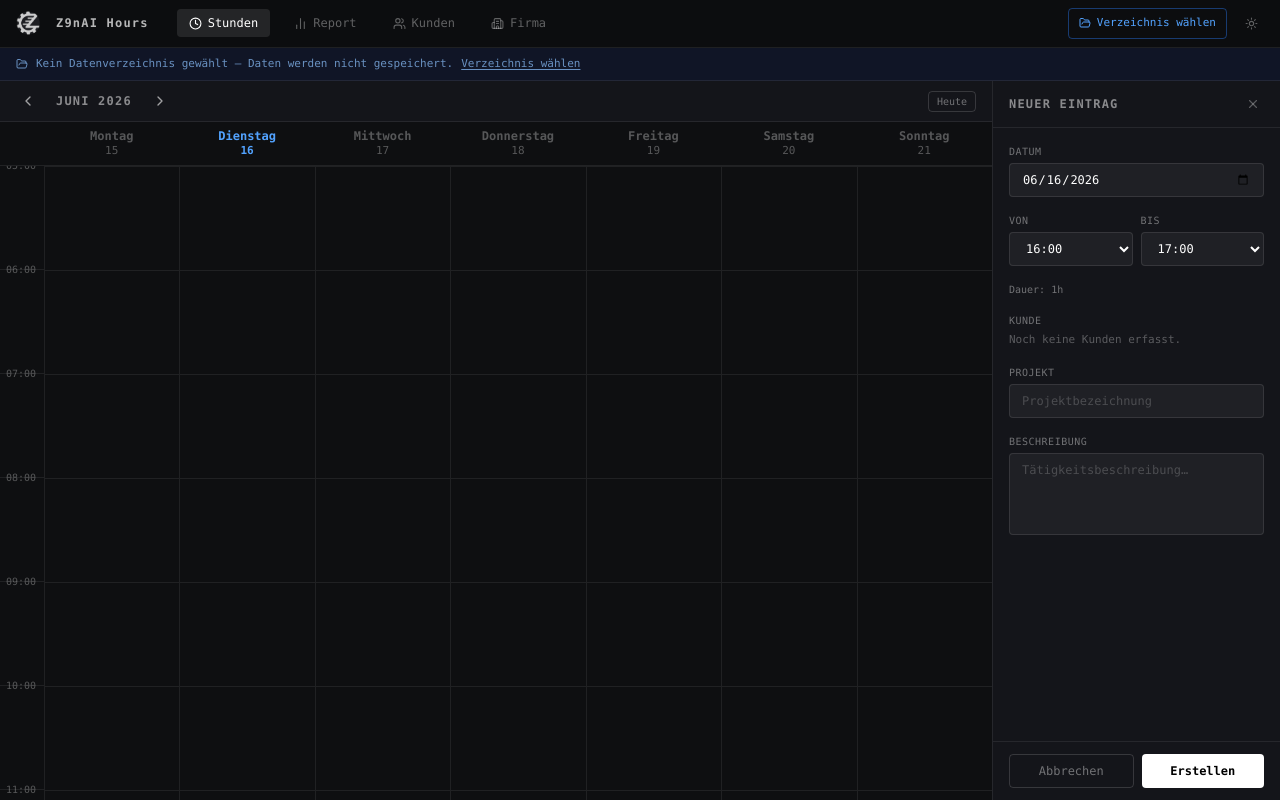
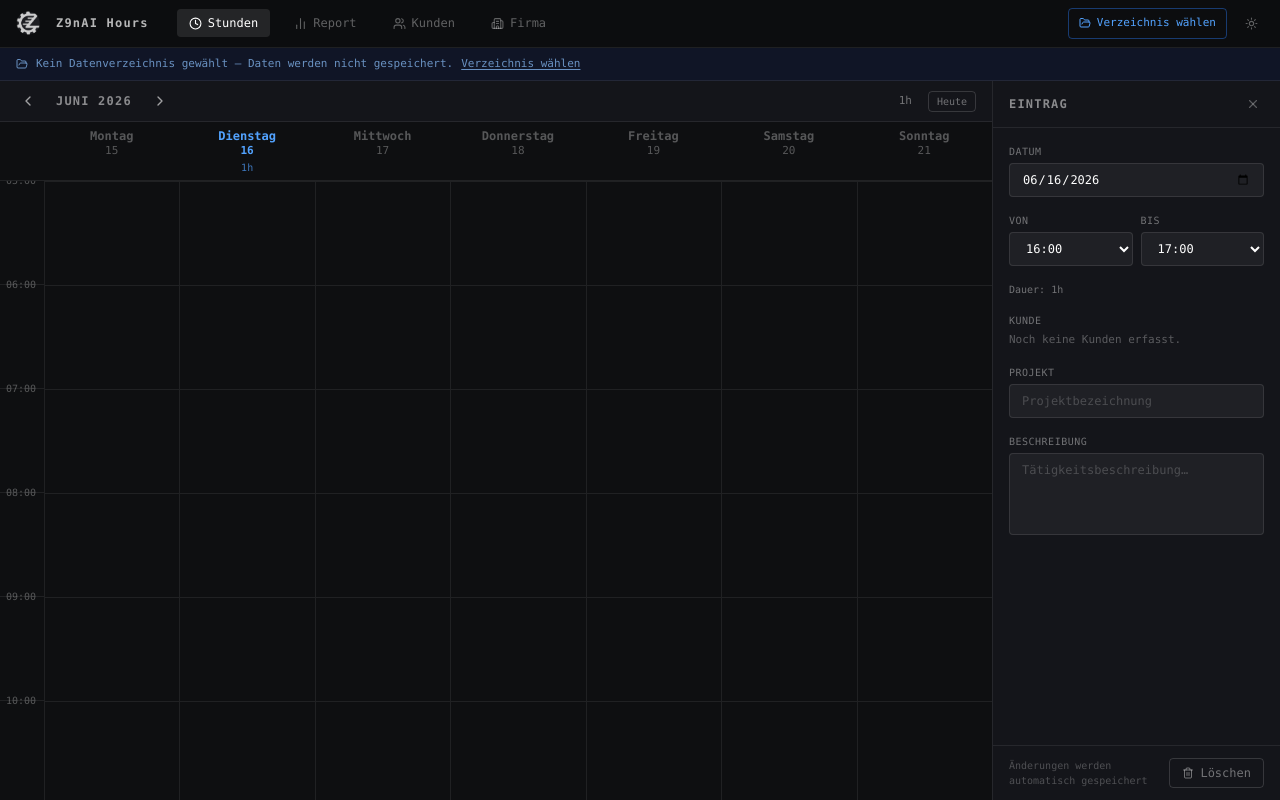
Before and after one commit to z9nai/z9nai-hours, a React (Vite) app: page / in a window 1280 px wide. Both pictures are taken after a click on the button "Neuer Eintrag". Built offline with nearby package versions, Linux system fonts and the light colour scheme.

Commit message:
Added autosave for entries.

```diff
--- a/src/App.tsx
+++ b/src/App.tsx
@@ -12,14 +12,29 @@ type View = 'calendar' | 'clients' | 'reports' | 'company';
 
 type PanelEntry = Partial<TimeEntry> & { date: string; startTime: string; endTime: string };
 
+function genId() {
+  return Math.random().toString(36).slice(2) + Date.now().toString(36);
+}
+
 export default function App() {
-  const { isDark, toggleTheme, dirHandle, savedHandleAvailable, pickDirectory, reconnectDirectory } = useStore();
+  const { isDark, toggleTheme, dirHandle, savedHandleAvailable, pickDirectory, reconnectDirectory, clients, addEntry } = useStore();
   const [view, setView] = useState<View>('calendar');
-  const [panelEntry, setPanelEntry] = useState<PanelEntry | null>(null);
+  const [panelEntry, setPanelEntry] = useState<TimeEntry | null>(null);
   const [selectedId, setSelectedId] = useState<string | null>(null);
 
-  const handleSelect = (entry: PanelEntry) => {
-    setSelectedId(null);
+  // Drag selection (or "Neuer Eintrag") creates the entry immediately — auto-save
+  const handleSelect = (sel: PanelEntry) => {
+    const entry: TimeEntry = {
+      id: genId(),
+      clientId: sel.clientId ?? (clients[0]?.id ?? ''),
+      date: sel.date,
+      startTime: sel.startTime,
+      endTime: sel.endTime,
+      project: sel.project ?? '',
+      description: sel.description ?? '',
+    };
+    addEntry(entry);
+    setSelectedId(entry.id);
     setPanelEntry(entry);
   };
 
@@ -115,7 +130,7 @@ export default function App() {
         {view === 'calendar' ? (
           <>
             <div className="flex-1 overflow-hidden">
-              <Calendar onSelect={handleSelect} onEditEntry={handleEditEntry} selectedId={selectedId} pendingEntry={panelEntry?.id ? null : panelEntry} />
+              <Calendar onSelect={handleSelect} onEditEntry={handleEditEntry} selectedId={selectedId} />
             </div>
             <div className="w-72 flex-shrink-0 overflow-hidden">
               <EntryPanel entry={panelEntry} onClose={handleClosePanel} onNew={handleSelect} />
--- a/src/components/Calendar.tsx
+++ b/src/components/Calendar.tsx
@@ -107,10 +107,9 @@ interface Props {
   onSelect: (entry: PanelEntry) => void;
   onEditEntry: (entry: TimeEntry) => void;
   selectedId: string | null;
-  pendingEntry: PanelEntry | null;
 }
 
-export default function Calendar({ onSelect, onEditEntry, selectedId, pendingEntry }: Props) {
+export default function Calendar({ onSelect, onEditEntry, selectedId }: Props) {
   const { entries, isDark, clients, addEntry, updateEntry, currentMonth, setMonth, readMonthEntries } = useStore();
   const [weekOffset, setWeekOffset] = useState(0);
   const days = getWeekDays(weekOffset);
@@ -508,28 +507,6 @@ export default function Calendar({ onSelect, onEditEntry, selectedId, pendingEnt
                   );
                 })()}
 
-                {/* Persistent pending entry (after release, until saved/cancelled) */}
-                {pendingEntry && !pendingEntry.id && !ia && (() => {
-                  const entryDayIdx = days.findIndex(d => dateToISO(d) === pendingEntry.date);
-                  if (entryDayIdx !== dayIdx) return null;
-                  const s = timeToSlot(pendingEntry.startTime);
-                  const e = timeToSlot(pendingEntry.endTime);
-                  return (
-                    <div
-                      className="absolute left-0.5 right-0.5 rounded pointer-events-none z-10"
-                      style={{
-                        top: s * SLOT_HEIGHT,
-                        height: Math.max((e - s) * SLOT_HEIGHT, SLOT_HEIGHT),
-                        background: isDark ? 'rgba(255,255,255,0.09)' : 'rgba(0,0,0,0.07)',
-                        border: `1px dashed ${isDark ? 'rgba(255,255,255,0.22)' : 'rgba(0,0,0,0.18)'}`,
-                      }}
-                    >
-                      <div className={`px-1 pt-0.5 text-[9px] leading-tight ${isDark ? 'text-white/45' : 'text-black/40'}`}>
-                        {pendingEntry.startTime}–{pendingEntry.endTime}
-                      </div>
-                    </div>
-                  );
-                })()}
 
                 {/* Time entries */}
                 {dayEntries.map(entry => {
--- a/src/components/EntryPanel.tsx
+++ b/src/components/EntryPanel.tsx
@@ -6,13 +6,9 @@ import { useStore } from '../store';
 type PanelEntry = Partial<TimeEntry> & { date: string; startTime: string; endTime: string };
 
 interface Props {
-  entry: PanelEntry | null;
+  entry: TimeEntry | null;
   onClose: () => void;
   onNew: (entry: PanelEntry) => void;
-}
-
-function genId() {
-  return Math.random().toString(36).slice(2) + Date.now().toString(36);
 }
 
 const TIMES: string[] = [];
@@ -97,30 +93,29 @@ export default function EntryPanel({ entry, onClose, onNew }: Props) {
   return <EntryForm entry={entry} onClose={onClose} />;
 }
 
-function EntryForm({ entry, onClose }: { entry: PanelEntry; onClose: () => void }) {
-  const { clients, entries, addEntry, updateEntry, deleteEntry, isDark } = useStore();
-
-  const isNew = !entry.id;
+function EntryForm({ entry, onClose }: { entry: TimeEntry; onClose: () => void }) {
+  const { clients, entries, updateEntry, deleteEntry, isDark } = useStore();
 
   const [form, setForm] = useState({
-    clientId: entry.clientId ?? (clients[0]?.id ?? ''),
+    clientId: entry.clientId,
     date: entry.date,
     startTime: entry.startTime,
     endTime: entry.endTime,
-    project: entry.project ?? '',
-    description: entry.description ?? '',
+    project: entry.project,
+    description: entry.description,
   });
 
+  // Reset the form when a different entry is opened
   useEffect(() => {
     setForm({
-      clientId: entry.clientId ?? (clients[0]?.id ?? ''),
+      clientId: entry.clientId,
       date: entry.date,
       startTime: entry.startTime,
       endTime: entry.endTime,
-      project: entry.project ?? '',
-      description: entry.description ?? '',
+      project: entry.project,
+      description: entry.description,
     });
-  }, [entry, clients]);
+  }, [entry.id]); // eslint-disable-line react-hooks/exhaustive-deps
 
   const knownProjects = useMemo(() => {
     const set = new Set<string>();
@@ -128,17 +123,16 @@ function EntryForm({ entry, onClose }: { entry: PanelEntry; onClose: () => void
     return Array.from(set).sort();
   }, [entries, form.clientId]);
 
-  const set = (k: string, v: string) => setForm(f => ({ ...f, [k]: v }));
-
-  const save = () => {
-    if (!form.clientId || !form.date || !form.startTime || !form.endTime) return;
-    const e: TimeEntry = { id: entry.id ?? genId(), ...form };
-    if (isNew) addEntry(e); else updateEntry(e);
-    onClose();
+  // Auto-save: every change updates the entry immediately (disk write is debounced in the store)
+  const set = (k: string, v: string) => {
+    const next = { ...form, [k]: v };
+    setForm(next);
+    updateEntry({ id: entry.id, ...next });
   };
 
   const remove = () => {
-    if (entry.id) { deleteEntry(entry.id); onClose(); }
+    deleteEntry(entry.id);
+    onClose();
   };
 
   const bg = isDark ? 'bg-[#14151a] border-white/8' : 'bg-[#ededea] border-black/8';
@@ -146,16 +140,13 @@ function EntryForm({ entry, onClose }: { entry: PanelEntry; onClose: () => void
     ? 'bg-white/5 border-white/10 text-white placeholder-white/20 focus:border-white/30'
     : 'bg-black/5 border-black/10 text-black placeholder-black/20 focus:border-black/30';
   const labelCls = isDark ? 'text-white/40' : 'text-black/40';
-  const btnPrimary = isDark
-    ? 'bg-white text-black hover:bg-white/90'
-    : 'bg-black text-white hover:bg-black/80';
 
   return (
     <div className={`flex flex-col h-full border-l ${bg}`}>
       {/* Header */}
       <div className={`flex items-center justify-between px-4 py-3 border-b ${isDark ? 'border-white/8' : 'border-black/8'}`}>
         <span className={`text-xs font-semibold uppercase tracking-widest ${isDark ? 'text-white/50' : 'text-black/50'}`}>
-          {isNew ? 'Neuer Eintrag' : 'Eintrag bearbeiten'}
+          Eintrag
         </span>
         <button onClick={onClose} className={`p-1 rounded transition-colors ${isDark ? 'text-white/30 hover:text-white/70' : 'text-black/30 hover:text-black/70'}`}>
           <X size={14} />
@@ -233,20 +224,15 @@ function EntryForm({ entry, onClose }: { entry: PanelEntry; onClose: () => void
       </div>
 
       {/* Actions */}
-      <div className={`px-4 py-3 border-t flex gap-2 ${isDark ? 'border-white/8' : 'border-black/8'}`}>
-        {!isNew && (
-          <button onClick={remove}
-            className={`p-2 rounded transition-colors ${isDark ? 'text-white/30 hover:text-red-400' : 'text-black/30 hover:text-red-500'}`}>
-            <Trash2 size={14} />
-          </button>
-        )}
-        <button onClick={onClose}
-          className={`flex-1 text-xs py-2 rounded border transition-colors ${isDark ? 'border-white/15 text-white/40 hover:border-white/30 hover:text-white/70' : 'border-black/15 text-black/40 hover:border-black/30 hover:text-black/70'}`}>
-          Abbrechen
-        </button>
-        <button onClick={save}
-          className={`flex-1 text-xs py-2 rounded font-semibold transition-colors ${btnPrimary}`}>
-          {isNew ? 'Erstellen' : 'Speichern'}
+      <div className={`px-4 py-3 border-t flex items-center justify-between ${isDark ? 'border-white/8' : 'border-black/8'}`}>
+        <span className={`text-[10px] ${isDark ? 'text-white/25' : 'text-black/25'}`}>
+          Änderungen werden automatisch gespeichert
+        </span>
+        <button onClick={remove} title="Eintrag löschen"
+          className={`flex items-center gap-1.5 text-xs px-3 py-1.5 rounded border transition-colors ${
+            isDark ? 'border-white/15 text-white/40 hover:border-red-400/50 hover:text-red-400' : 'border-black/15 text-black/40 hover:border-red-500/50 hover:text-red-500'
+          }`}>
+          <Trash2 size={12} /> Löschen
         </button>
       </div>
     </div>
--- a/src/store.tsx
+++ b/src/store.tsx
@@ -190,19 +190,42 @@ export function StoreProvider({ children }: { children: React.ReactNode }) {
     }
   }, [currentMonth, activateDir]);
 
+  // Debounced disk write: rapid successive changes (e.g. typing in the panel)
+  // collapse into one write. A pending write for a DIFFERENT month is flushed
+  // immediately so it can never be lost on month switch.
+  const pendingWriteRef = useRef<{ key: string; md: MonthData } | null>(null);
+  const writeTimerRef = useRef<ReturnType<typeof setTimeout> | null>(null);
+
+  const flushPendingWrite = useCallback(() => {
+    const p = pendingWriteRef.current;
+    pendingWriteRef.current = null;
+    if (writeTimerRef.current) { clearTimeout(writeTimerRef.current); writeTimerRef.current = null; }
+    if (p && dirRef.current) writeJson(dirRef.current, p.key, p.md);
+  }, []);
+
   const setMonth = useCallback(async (year: number, month: number) => {
+    flushPendingWrite();
     setCurrentMonth({ year, month });
     if (dirRef.current) {
       const md = await readJson<MonthData>(dirRef.current, monthKey(year, month), { year, month, entries: [] });
       setEntries(md.entries);
     }
-  }, []);
+  }, [flushPendingWrite]);
 
-  const saveMonthEntries = useCallback(async (updated: TimeEntry[]) => {
+  const saveMonthEntries = useCallback((updated: TimeEntry[]) => {
     if (!dirRef.current) return;
-    const md: MonthData = { year: currentMonth.year, month: currentMonth.month, entries: updated };
-    await writeJson(dirRef.current, monthKey(currentMonth.year, currentMonth.month), md);
-  }, [currentMonth]);
+    const key = monthKey(currentMonth.year, currentMonth.month);
+    if (pendingWriteRef.current && pendingWriteRef.current.key !== key) flushPendingWrite();
+    pendingWriteRef.current = { key, md: { year: currentMonth.year, month: currentMonth.month, entries: updated } };
+    if (writeTimerRef.current) clearTimeout(writeTimerRef.current);
+    writeTimerRef.current = setTimeout(flushPendingWrite, 400);
+  }, [currentMonth, flushPendingWrite]);
+
+  // Flush on tab close so no debounced change is lost
+  useEffect(() => {
+    window.addEventListener('beforeunload', flushPendingWrite);
+    return () => window.removeEventListener('beforeunload', flushPendingWrite);
+  }, [flushPendingWrite]);
 
   const setCompany = useCallback(async (c: Company) => {
     setCompanyState(c);
@@ -232,9 +255,10 @@ export function StoreProvider({ children }: { children: React.ReactNode }) {
 
   const readMonthEntries = useCallback(async (year: number, month: number): Promise<TimeEntry[]> => {
     if (!dirRef.current) return [];
+    flushPendingWrite();
     const md = await readJson<MonthData>(dirRef.current, monthKey(year, month), { year, month, entries: [] });
     return md.entries;
-  }, []);
+  }, [flushPendingWrite]);
 
   const toggleTheme = () => setIsDark(d => !d);
 
```
